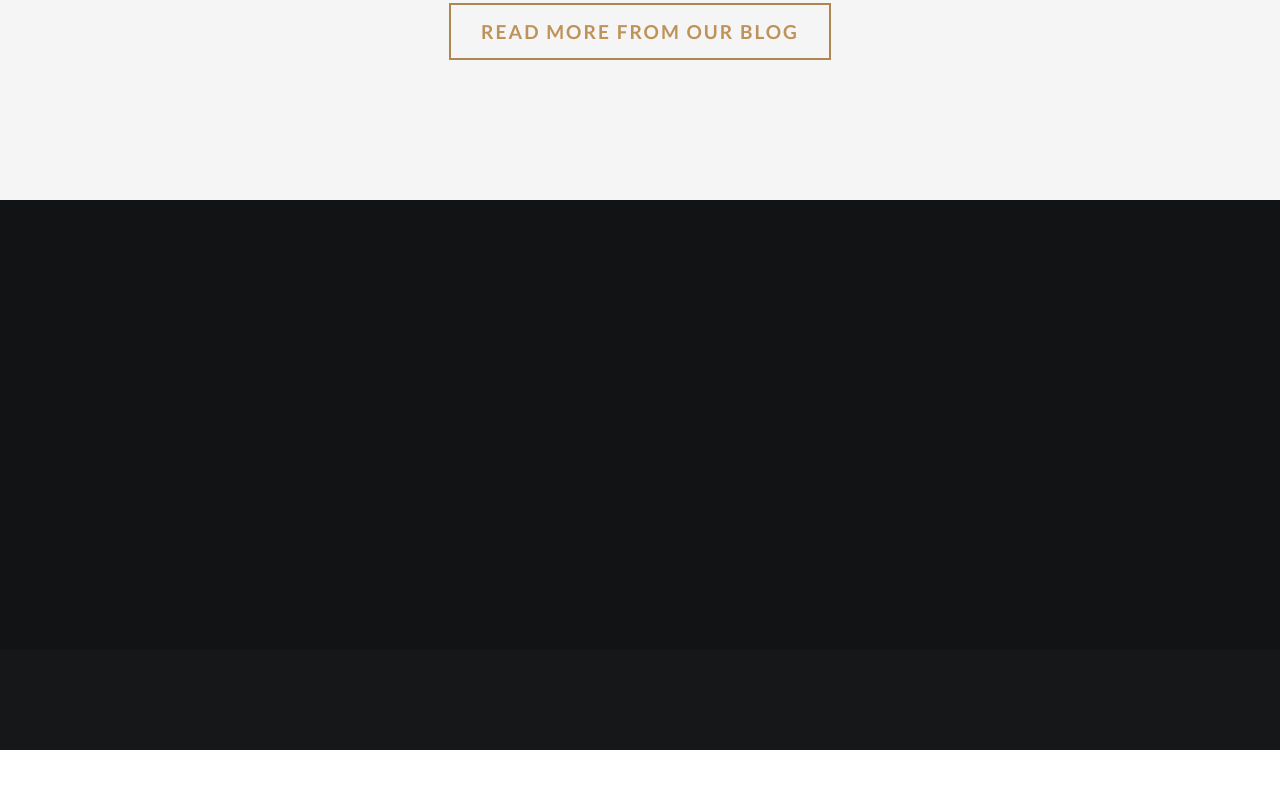
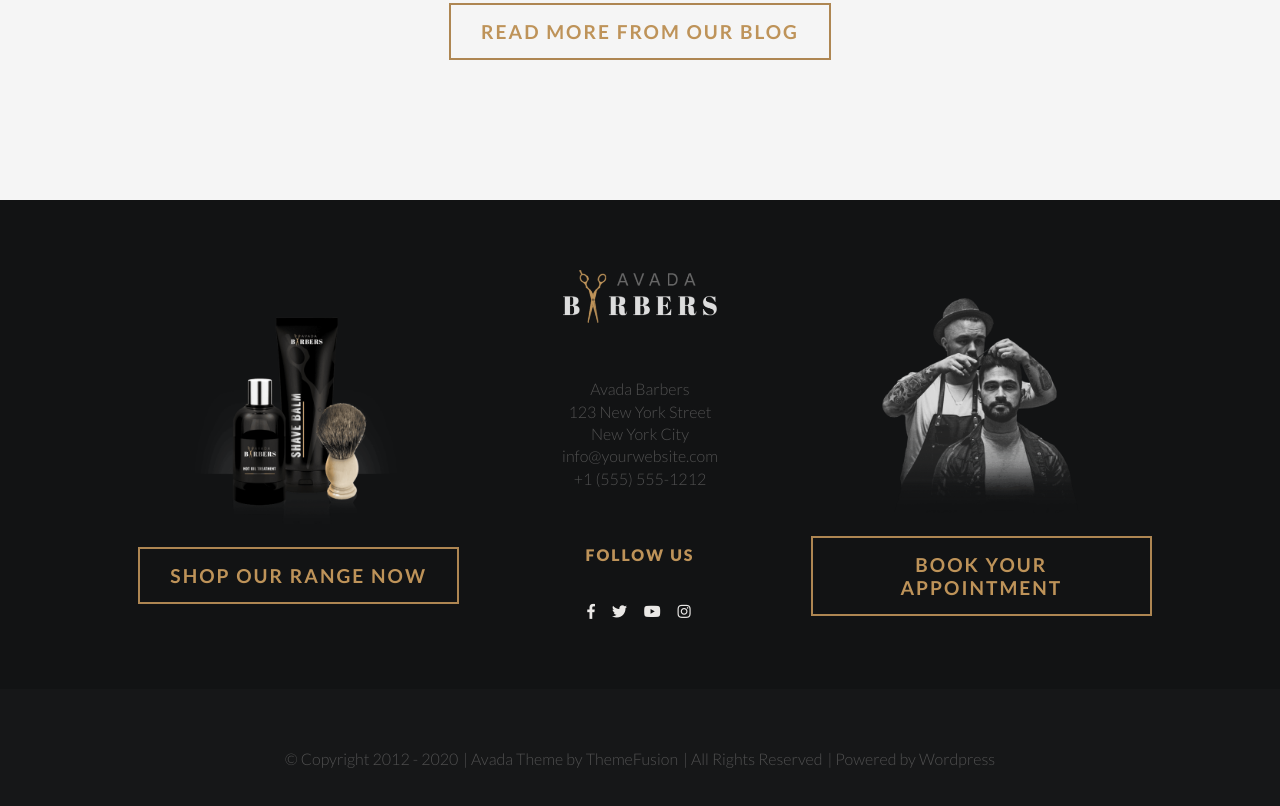
Before and after one commit to giuseppeperna/proj-html-vuejs, a plain HTML site: page index.html in a window 1280 px wide. Shown: the part 5436-6242 px from the top of the page. Before the commit the page ends 6186 px from the top, so only its background shows below. Drawn offline with Linux system fonts and the light colour scheme.

Commit message:
Barber Shop
Copyright section completed

```diff
--- a/css/style.css
+++ b/css/style.css
@@ -481,12 +481,65 @@ header {
 
 #contacts-socials {
   background-color: #121314;
-  height: 450px;
+  padding: 30px 0;
 }
+
+.contacts-container {
+  width: 80%;
+  margin: auto;
+}
+
+.contacts-card {
+  width: calc(100% / 3);
+  height: 100%;
+  max-width: 390px;
+  min-width: 200px;
+}
+
+.contacts-card img {
+  width: 90%;
+}
+
+.contacts-card:nth-child(2) img {
+  width: 45%;
+  margin: 40px 0 50px 0;
+}
+
+.contacts-card li {
+  display: inline-block;
+}
+
+.contacts-card i {
+  margin: 40px 5px;
+}
+
+.contacts-card i:hover {
+  color: #8e683b;
+  transition: color 0.5s;
+}
+
+.contacts-card p {
+  margin: 5px 0 55px 0;
+  font-size: 1rem;
+  letter-spacing: 0;
+  line-height: 1.4;
+}
+
 
 /* Copyright */
 
 #copyright {
   background-color: #161718;
-  height: 100px;
+  padding: 60px 0;
 }
+
+#copyright li {
+  display: inline-block;
+  letter-spacing: 0;
+  font-size: 1rem;
+}
+
+#copyright a:hover {
+  color: #8e683b;
+  transition: color 0.5s;
+}
--- a/index.html
+++ b/index.html
@@ -234,12 +234,59 @@
     </main>
 
     <footer>
+
+      <!-- BOTTOM NAVBAR -->
       <nav id="navbar-bottom">
+
+        <!-- CONTACTS -->
         <section id="contacts-socials">
+
+          <div class="contacts-container container-flex flex-row center-items justify-center">
+            <div class="contacts-card center-text container-flex flex-column justify-center">
+              <div>
+                <a href=""><img src="img/avadabarbers_footer_shop.png" alt="shop"></a>
+              </div>
+              <div class="container-flex flex-row center-items justify-center">
+                <a href="#" class="cta-btn accent-colour">shop our range now</a>
+              </div>
+            </div>
+            <div class="contacts-card center-text container-flex flex-column center-items justify-center">
+              <img src="img/avadabarbers-logo.png" alt="logo">
+              <p class="grey-text">Avada Barbers <br>
+              123 New York Street <br>
+              New York City <br>
+              info@yourwebsite.com <br>
+              +1 (555) 555-1212</p>
+              <h4 class="subtitle-section accent-colour">FOLLOW US</h4>
+              <ul>
+                <li><a href="#"><i class="fab fa-facebook-f white-text"></i></a></li>
+                <li><a href="#"><i class="fab fa-twitter white-text"></i></a></li>
+                <li><a href="#"><i class="fab fa-youtube white-text"></i></a></li>
+                <li><a href="#"><i class="fab fa-instagram white-text"></i></a></li>
+              </ul>
+            </div>
+            <div class="contacts-card center-text container-flex flex-column justify-center">
+              <div>
+                <a href=""><img src="img/avadabarbers_footer_appointment.png" alt="appointment"></a>
+              </div>
+              <div class="container-flex flex-row center-items justify-center">
+                <a href="#" class="cta-btn accent-colour">book your appointment</a>
+              </div>
+            </div>
+
+          </div>
 
         </section>
 
         <section id="copyright">
+          <div class="center-text container-flex flex-row justify-center grey-text">
+            <ul>
+              <li>© Copyright 2012 - 2020</li>
+              <li>| Avada Theme by <a href="#" class="grey-text decoration-none">ThemeFusion</a></li>
+              <li>| All Rights Reserved</li>
+              <li>| Powered by <a href="#" class="grey-text decoration-none">Wordpress</a></li>
+            </ul>
+          </div>
 
         </section>
 
```
Also changed, not shown: img/avadabarbers_footer_appointment.png (added), img/avadabarbers_footer_shop.png (added).
